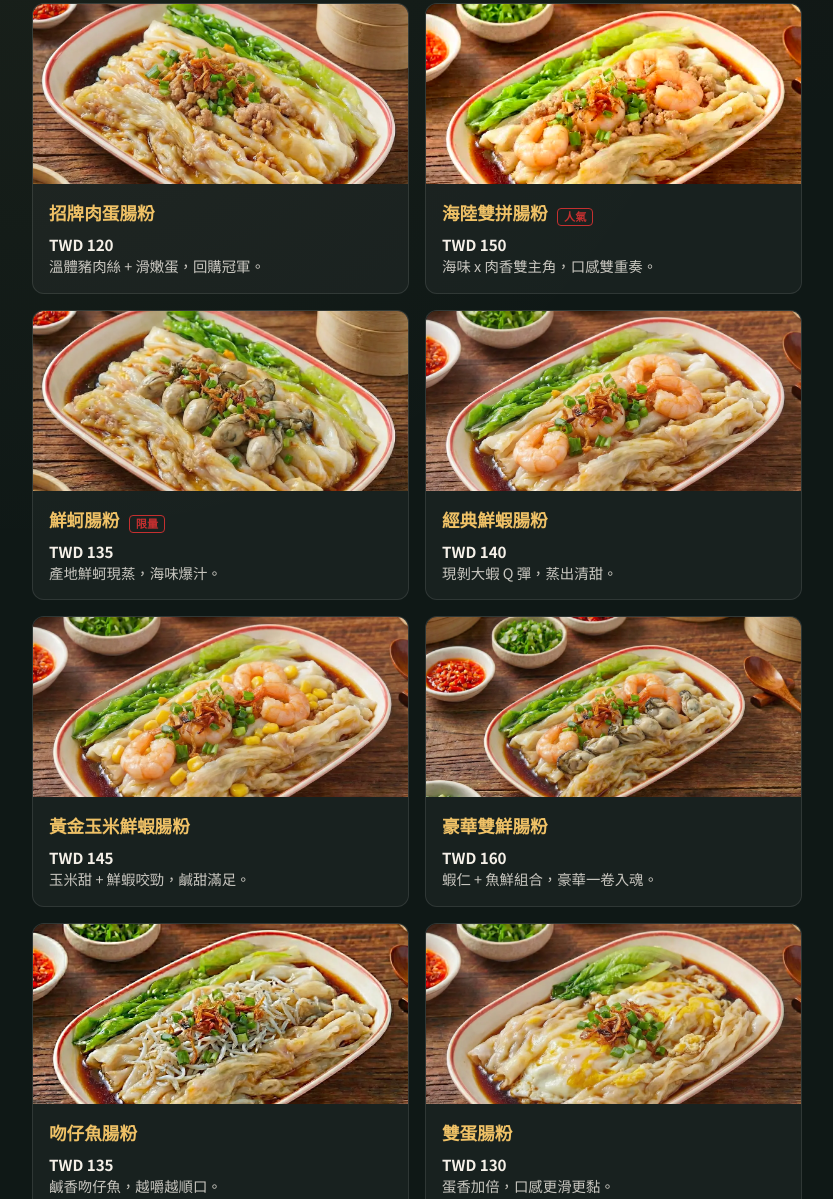
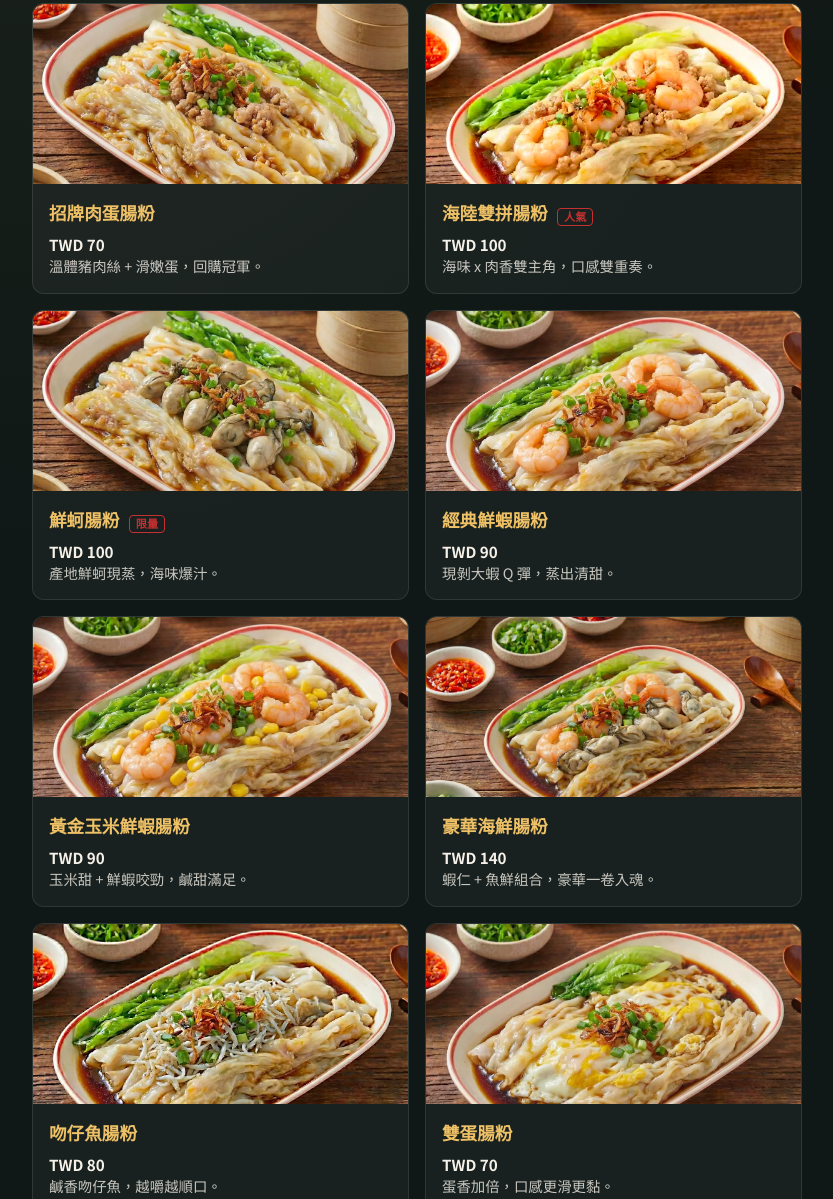
Before and after one commit to yikou-changfen/yikou-new, a plain HTML site: page index.html in a window 1280 px wide. Shown: the part 631-1830 px from the top of the page, without its empty margins (223-1056 px from the left). Drawn offline with Linux system fonts and the light colour scheme.

Commit message:
Update index.html

```diff
--- a/index.html
+++ b/index.html
@@ -409,14 +409,14 @@
 
     // 菜單資料 (圖片先用預設圖，之後可替換)
     const menuData = [
-  { title: '招牌肉蛋腸粉', price: 'TWD 120', desc: '溫體豬肉絲 + 滑嫩蛋，回購冠軍。', img: 'assets/menu/web/rou-dan.webp' },
-  { title: '海陸雙拼腸粉', price: 'TWD 150', desc: '海味 x 肉香雙主角，口感雙重奏。', img: 'assets/menu/web/hai-lu-shuang-pin.webp', badge: '人氣' },
-  { title: '鮮蚵腸粉', price: 'TWD 135', desc: '產地鮮蚵現蒸，海味爆汁。', img: 'assets/menu/web/xian-he.webp', badge: '限量' },
-  { title: '經典鮮蝦腸粉', price: 'TWD 140', desc: '現剝大蝦 Q 彈，蒸出清甜。', img: 'assets/menu/web/xian-xia.webp' },
-  { title: '黃金玉米鮮蝦腸粉', price: 'TWD 145', desc: '玉米甜 + 鮮蝦咬勁，鹹甜滿足。', img: 'assets/menu/web/yu-mi-xia.webp' },
-  { title: '豪華雙鮮腸粉', price: 'TWD 160', desc: '蝦仁 + 魚鮮組合，豪華一卷入魂。', img: 'assets/menu/web/hao-hua-shuang-xian.webp' },
-  { title: '吻仔魚腸粉', price: 'TWD 135', desc: '鹹香吻仔魚，越嚼越順口。', img: 'assets/menu/web/wen-zai-yu.webp' },
-  { title: '雙蛋腸粉', price: 'TWD 130', desc: '蛋香加倍，口感更滑更黏。', img: 'assets/menu/web/shuang-dan.webp' }
+  { title: '招牌肉蛋腸粉', price: 'TWD 70', desc: '溫體豬肉絲 + 滑嫩蛋，回購冠軍。', img: 'assets/menu/web/rou-dan.webp' },
+  { title: '海陸雙拼腸粉', price: 'TWD 100', desc: '海味 x 肉香雙主角，口感雙重奏。', img: 'assets/menu/web/hai-lu-shuang-pin.webp', badge: '人氣' },
+  { title: '鮮蚵腸粉', price: 'TWD 100', desc: '產地鮮蚵現蒸，海味爆汁。', img: 'assets/menu/web/xian-he.webp', badge: '限量' },
+  { title: '經典鮮蝦腸粉', price: 'TWD 90', desc: '現剝大蝦 Q 彈，蒸出清甜。', img: 'assets/menu/web/xian-xia.webp' },
+  { title: '黃金玉米鮮蝦腸粉', price: 'TWD 90', desc: '玉米甜 + 鮮蝦咬勁，鹹甜滿足。', img: 'assets/menu/web/yu-mi-xia.webp' },
+  { title: '豪華海鮮腸粉', price: 'TWD 140', desc: '蝦仁 + 魚鮮組合，豪華一卷入魂。', img: 'assets/menu/web/hao-hua-shuang-xian.webp' },
+  { title: '吻仔魚腸粉', price: 'TWD 80', desc: '鹹香吻仔魚，越嚼越順口。', img: 'assets/menu/web/wen-zai-yu.webp' },
+  { title: '雙蛋腸粉', price: 'TWD 70', desc: '蛋香加倍，口感更滑更黏。', img: 'assets/menu/web/shuang-dan.webp' }
 ];
 
 
```
